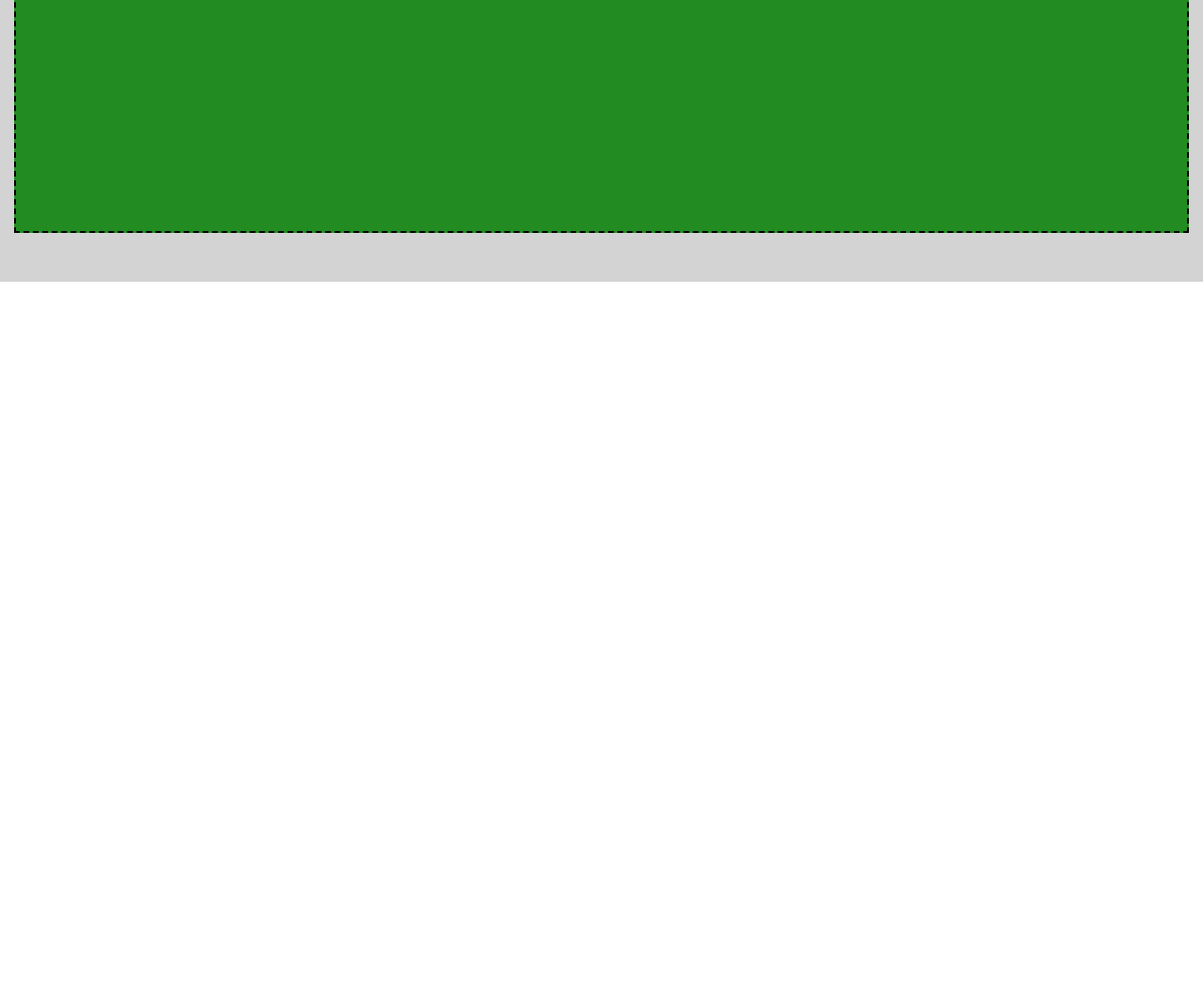
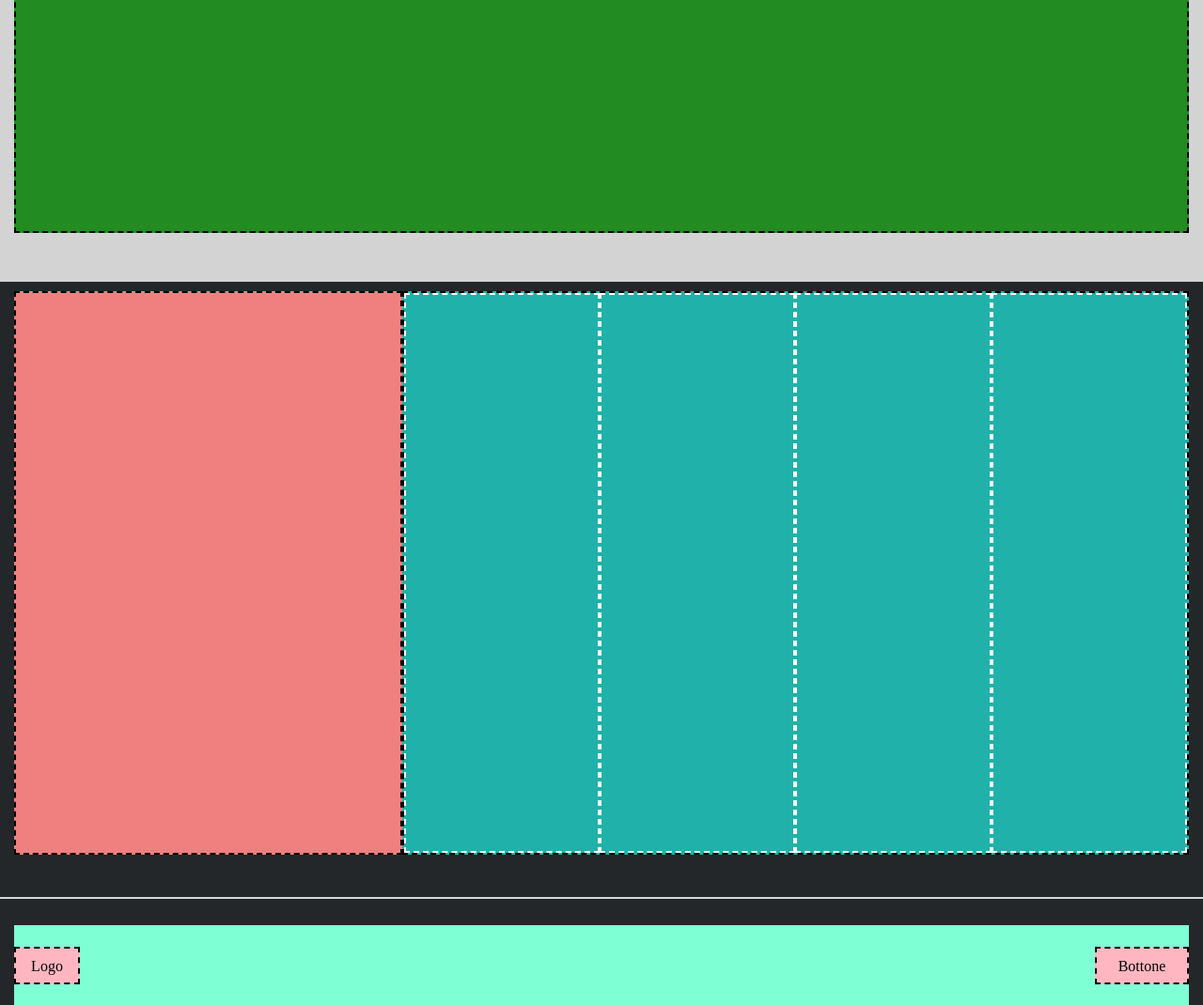
Before and after one commit to matteocicigoi/htmlcss-struttura-discord, a plain HTML site: page index.html in a window 1280 px wide. Shown: the part 3214-4284 px from the top of the page at 94% size. Before the commit the page ends 3514 px from the top, so only its background shows below. Drawn offline with Linux system fonts and the light colour scheme.

Commit message:
feat: footer

```diff
--- a/css/style.css
+++ b/css/style.css
@@ -46,6 +46,45 @@
     border: dashed 2px black;
     height: 935px;
 }
+/* - Footer - */
+.debug footer{
+    background-color: #23272A;
+}
+.debug footer .container{
+    height: 600px;
+}
+.debug .footerBottom{
+    border-color: #D7D7D8;
+    height: 115px;
+}
+.debug .primaColonna{
+    background-color: #F08080;
+    border: dashed 2px black;
+}
+.debug .secondaColonna{
+    background-color: #20B2AA;
+    border: dashed 2px black;
+}
+.debug .secondaColonna div{
+    border: dashed 2px white;
+    flex-grow: 1;
+}
+.debug .footerBottom .container{
+    height: 85px;
+    background-color: #7FFFD4;
+}
+.debug .footerBottom .container div{
+    height: 40px;
+    background-color: #FFB6C1;
+    border: dashed 2px black;
+    text-align: center;
+}
+.debug .logoFooter{
+    width: 70px;
+}
+.debug .bottoneFooter{
+    width: 100px;
+}
 /* Common */
 .container, .container2{
     width: 1250px;
@@ -90,3 +129,27 @@ section{
 .primo{
     flex-grow: 1;
 }
+/* Footer */
+footer{
+    padding-top: 10px;
+}
+footer .container{
+    margin-bottom: 45px;
+}
+.footerBottom{
+    border-top: 2px solid;
+    height: 115px;
+    padding-top: 28px;
+}
+.primaColonna{
+    flex-grow: 1;
+}
+.secondaColonna{
+    flex-grow: 2;
+    display: flex;
+    justify-content: space-around;
+}
+.footerBottom .container div{
+    padding: 10px;
+    align-self: center;
+}
--- a/index.html
+++ b/index.html
@@ -50,5 +50,24 @@
         </section>
     </main>
     <!-- Fine Main -->
+    <!-- Footer -->
+    <footer>
+        <div class="container">
+            <div class="primaColonna"></div>
+            <div class="secondaColonna">
+                <div></div>
+                <div></div>
+                <div></div>
+                <div></div>
+            </div>
+        </div>
+        <div class="footerBottom">
+            <div class="container">
+                <div class="logoFooter">Logo</div>
+                <div class="bottoneFooter">Bottone</div>
+            </div>
+        </div>
+    </footer>
+    <!-- Fine Footer -->
 </body>
 </html>
```
